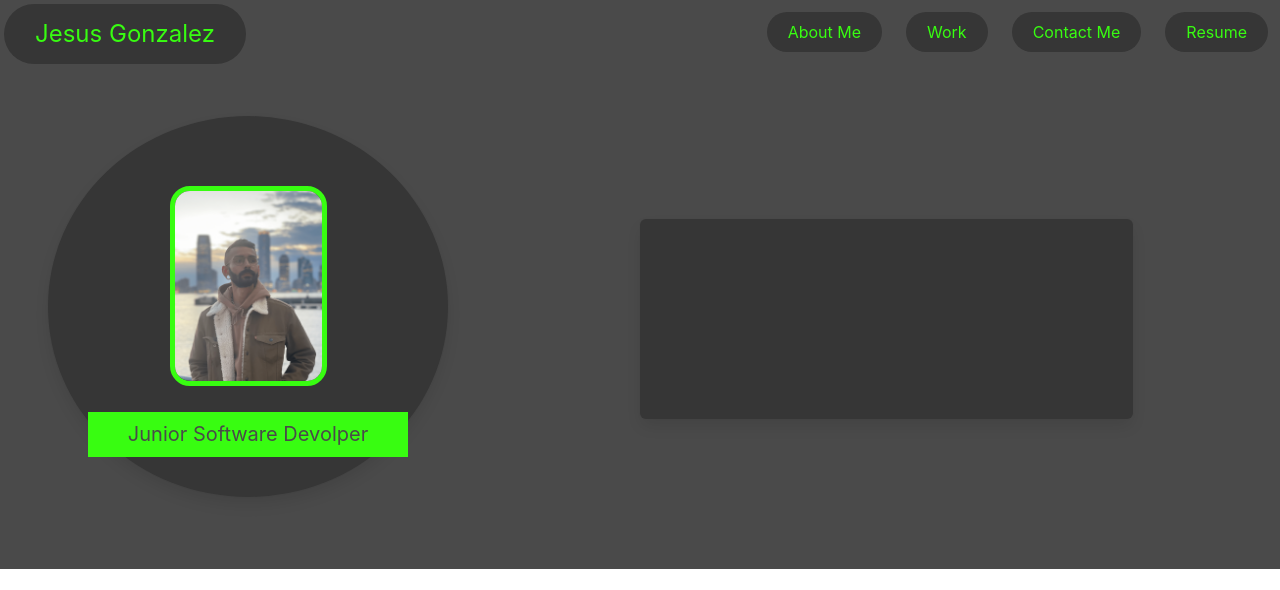
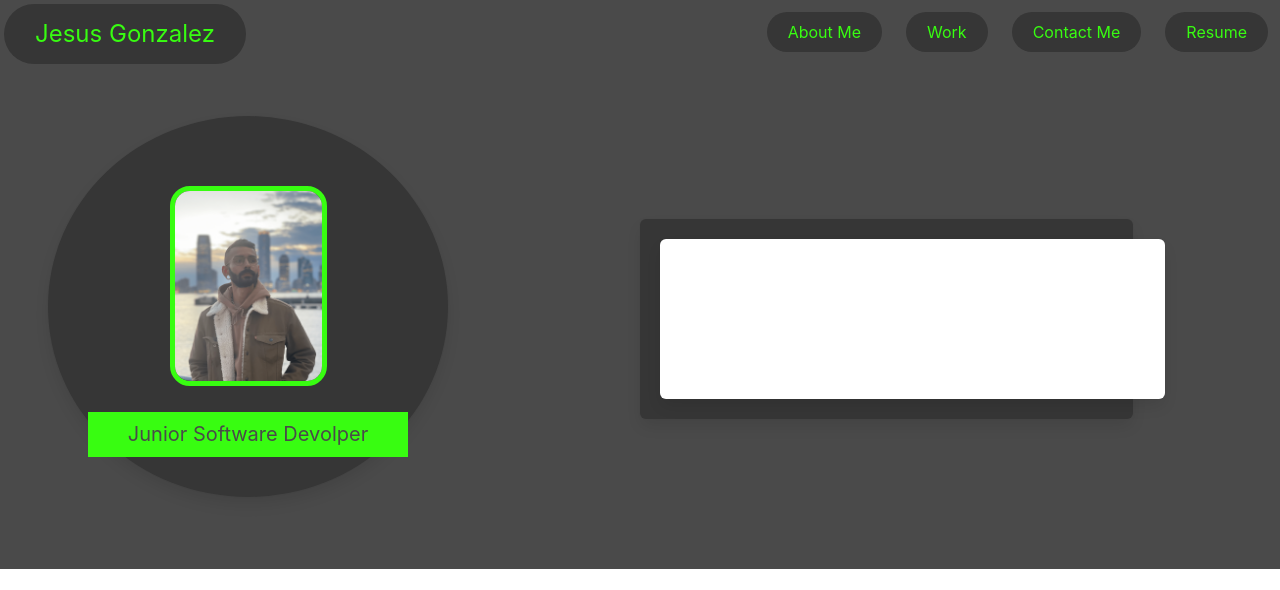
Before and after one commit to JesusGonzalez05/Portfolio, a website: page index.html in a window 1280 px wide. Shown: the top 590 px of the page. Drawn offline with nearby package versions, Linux system fonts and the light colour scheme.

Commit message:
created bio box

```diff
--- a/Assets/styles.css
+++ b/Assets/styles.css
@@ -11,6 +11,7 @@ padding: 0;
 
 h1{
 color:var(--green);
+right: 100px;
 }
 .nav > a{
 color:var(--green);
@@ -26,11 +27,14 @@ border-radius: 50%;
 width: 400px;
 background-color: hsla(0, 0%, 21%);
 }
-#bio{
+#bio-back{
 height: 200px;
 color: hsla(0, 0%, 21%);
 background-color: hsla(0, 0%, 21%);
-
+}
+#bio{
+height: 160px;
+width: 505px;
 }
 .section-background{
 display: flex;
--- a/index.html
+++ b/index.html
@@ -37,8 +37,15 @@
         </div>
         <div class="tile is-ancestor has-text-centered">
             <div class="tile is-vertical is-parent">
-                <div id="bio" class=" tile box is-10 has-text-centered circle">
+                <div id="bio-back" class=" tile box is-10 has-text-centered circle">
+                    <!-- tile inside tile -->
+                    <div class="tile is-ancestor has-text-centered">
+                        <div class="tile is-vertical is-parent">
+                            <div id="bio" class=" tile box is-10 has-text-centered circle">
 
+                            </div>
+                        </div>
+                    </div>
                 </div>
             </div>
         </div>
```
